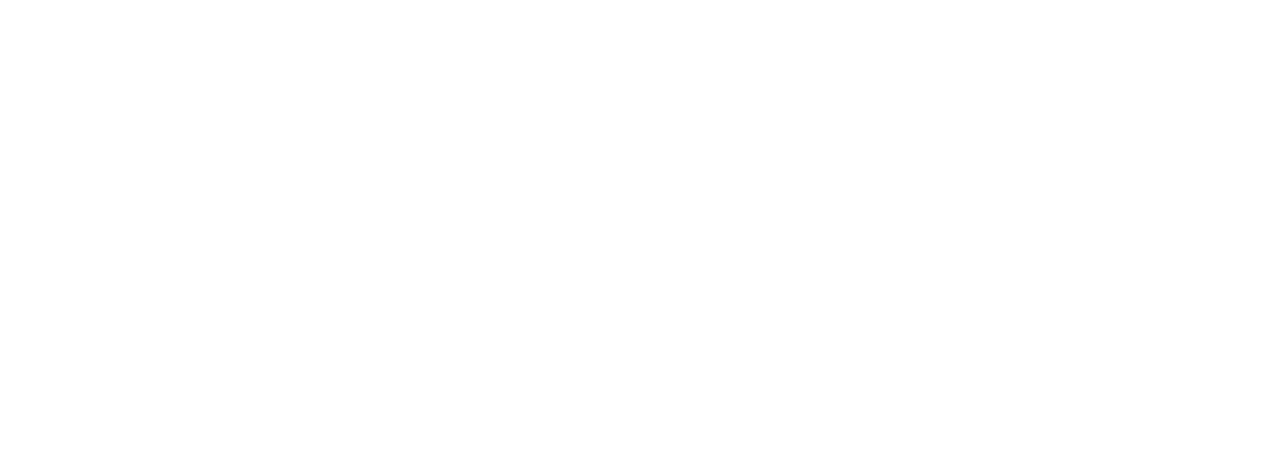
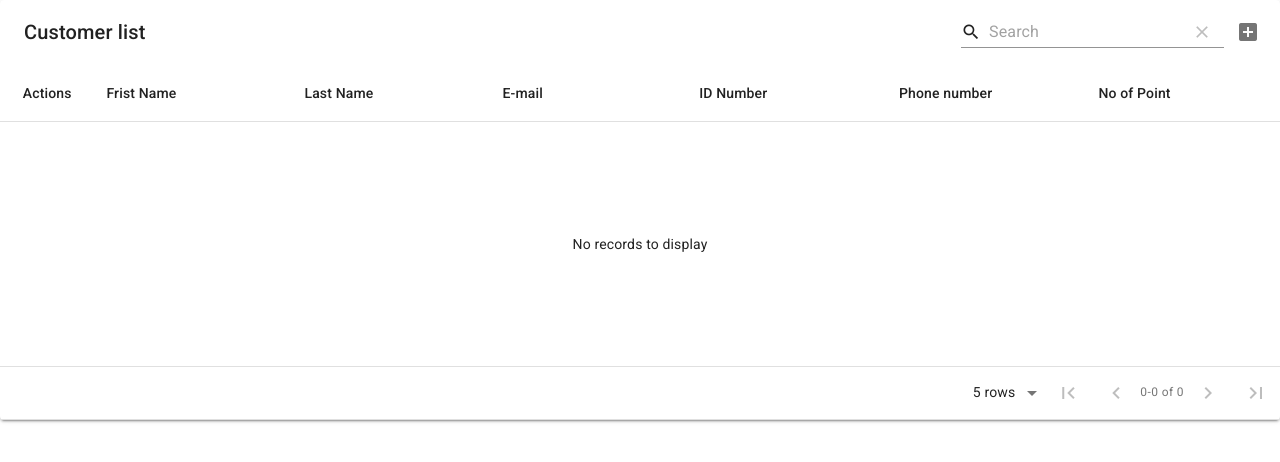
Before and after one commit to ShalithaCell/APlus-React-Web, a React app in the folder Client/aplus-web/: page /customer_list in a window 1280 px wide. Shown: the top 462 px of the page. Built offline with nearby package versions, Linux system fonts and the light colour scheme.

Commit message:
cutomer_list

```diff
--- a/Client/aplus-web/package.json
+++ b/Client/aplus-web/package.json
@@ -3,6 +3,7 @@
   "version": "0.1.0",
   "private": true,
   "dependencies": {
+    "material-table":"1.57.2",
     "@babel/core": "7.8.4",
     "@material-ui/core": "^4.9.7",
     "@material-ui/icons": "^4.9.1",
@@ -36,6 +37,7 @@
     "jest-environment-jsdom-fourteen": "1.0.1",
     "jest-resolve": "24.9.0",
     "jest-watch-typeahead": "0.4.2",
+    "material-table": "^1.57.2",
     "mini-css-extract-plugin": "0.9.0",
     "optimize-css-assets-webpack-plugin": "5.0.3",
     "pnp-webpack-plugin": "1.6.0",
--- a/Client/aplus-web/src/App.js
+++ b/Client/aplus-web/src/App.js
@@ -5,6 +5,7 @@
 import home from './component/home'
 import login from './component/login'
 import customeradd from './component/customeradd'
+import customer_list from './component/customer_list'
 
 class App extends Component {
 	render(){
@@ -15,6 +16,7 @@
                 <Route path='/home' component={ home } />
                 <Route path='/login' component={ login } />
                 <Route path='/customeradd' component={ customeradd } />
+                <Route path='/customer_list' component={ customer_list } />
             </Switch>
         </div>
     </BrowserRouter>
--- /dev/null
+++ b/Client/aplus-web/src/component/customer_list.js
@@ -0,0 +1,62 @@
+import React from 'react';
+import MaterialTable from 'material-table';
+
+export default function customer_list() {
+  const [ state, setState ] = React.useState({
+    columns : [
+      { title: 'Frist Name', field: 'fname' },
+      { title: 'Last Name', field: 'lname' },
+      { title: 'E-mail', field: 'email', type: 'email' },
+      { title: 'ID Number', field: 'idnumber' },
+      { title: 'Phone number', field: 'phone_number' },
+      { title: 'No of Point', field: 'num_of_point' }
+
+    ]
+
+  });
+
+  return (
+      <MaterialTable
+      title="Customer list"
+      columns={ state.columns }
+      data={ state.data }
+      editable={ {
+        onRowAdd : (newData) =>
+          new Promise((resolve) => {
+            setTimeout(() => {
+              resolve();
+              setState((prevState) => {
+                const data = [ ...prevState.data ];
+                data.push(newData);
+                return { ...prevState, data };
+              });
+            }, 600);
+          }),
+        onRowUpdate : (newData, oldData) =>
+          new Promise((resolve) => {
+            setTimeout(() => {
+              resolve();
+              if (oldData) {
+                setState((prevState) => {
+                  const data = [ ...prevState.data ];
+                  data[ data.indexOf(oldData) ] = newData;
+                  return { ...prevState, data };
+                });
+              }
+            }, 600);
+          }),
+        onRowDelete : (oldData) =>
+          new Promise((resolve) => {
+            setTimeout(() => {
+              resolve();
+              setState((prevState) => {
+                const data = [ ...prevState.data ];
+                data.splice(data.indexOf(oldData), 1);
+                return { ...prevState, data };
+              });
+            }, 600);
+          })
+      } }
+    />
+  );
+}
--- a/Client/aplus-web/src/component/customeradd.js
+++ b/Client/aplus-web/src/component/customeradd.js
@@ -55,6 +55,7 @@
   const classes = useStyles();
 
   return (
+
       <Container component="main" maxWidth="xs">
           <CssBaseline />
           <div className={ classes.paper }>
```
Also changed, not shown: 1 other file (tests, documents, lock files or other folders).
